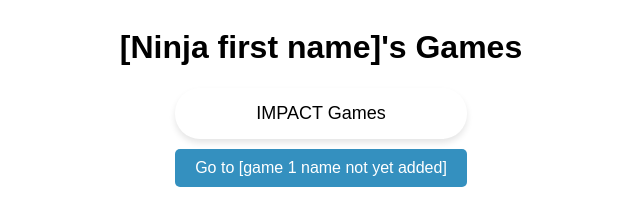
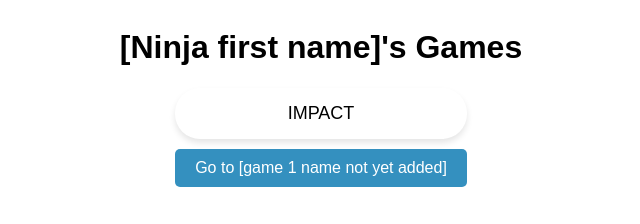
Before and after one commit to Code-Ninjas-Hillsboro/Game-Showcase-Base, a plain HTML site: page index.html in a window 1280 px wide. Shown: the top 224 px of the page, 319-959 px from the left. Drawn offline with Linux system fonts and the light colour scheme.

Commit message:
cosmetic

```diff
--- a/index.html
+++ b/index.html
@@ -65,7 +65,7 @@
     <h1>[Ninja first name]'s Games</h1>
 
     <div class="button-container">
-        <div class="section-header-impact" ;">IMPACT Games</div>
+        <div class="section-header-impact" ;">IMPACT</div>
         <button onclick="window.location.href='[Makecode arcade link here]'">Go to [game 1 name not yet added]</button>
     </div>
 
```
